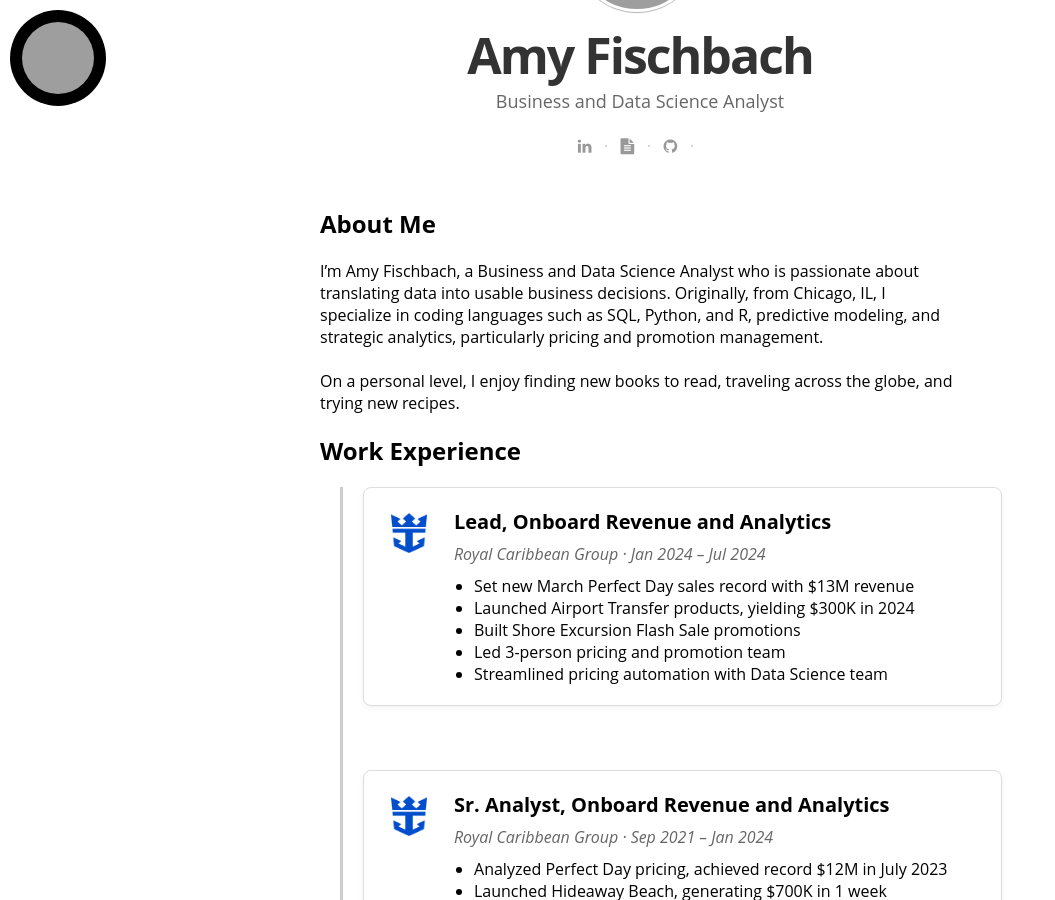
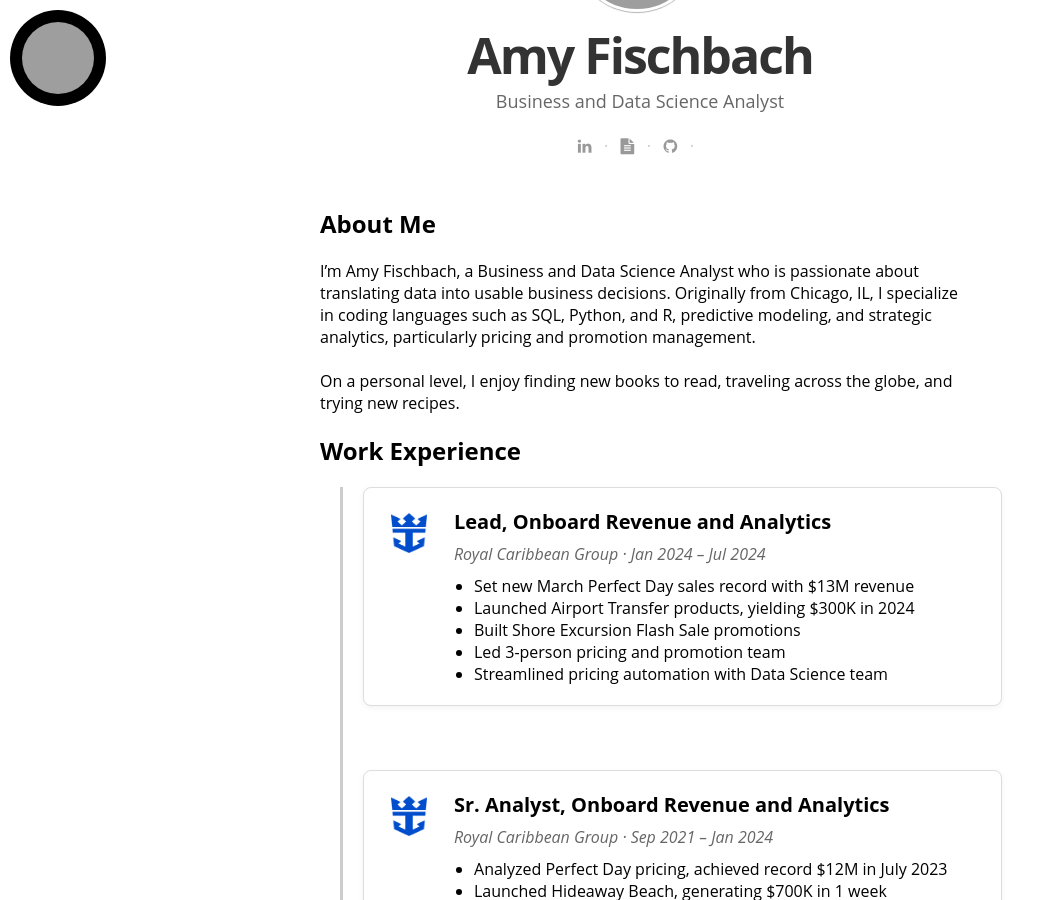
Before and after one commit to AmyFischbach/AmyFischbach.github.io, a Jekyll site: the page built from index.html, in a window 1280 px wide and 900 px high, scrolled down 504 px. Shown: the whole window, without its empty margins (0-1055 px from the left). Built offline with Jekyll 4.4.1, drawn with Linux system fonts in a browser that asks for light colours; nearby versions of some CDN libraries; some web fonts are replaced; the list of posts is cut into pages by our own code; grey boxes are pictures that could not be loaded.

```diff
--- a/index.html
+++ b/index.html
@@ -31,7 +31,7 @@ title: Home
 
   <section>
     <h2>About Me</h2>
-    <p>I’m Amy Fischbach, a Business and Data Science Analyst who is passionate about translating data into usable business decisions. Originally, from Chicago, IL, I specialize in coding languages such as SQL, Python, and R, predictive modeling, and strategic analytics, particularly pricing and promotion management.
+    <p>I’m Amy Fischbach, a Business and Data Science Analyst who is passionate about translating data into usable business decisions. Originally from Chicago, IL, I specialize in coding languages such as SQL, Python, and R, predictive modeling, and strategic analytics, particularly pricing and promotion management.
 <br><br>On a personal level, I enjoy finding new books to read, traveling across the globe, and trying new recipes.
 </p>
   </section>
```
